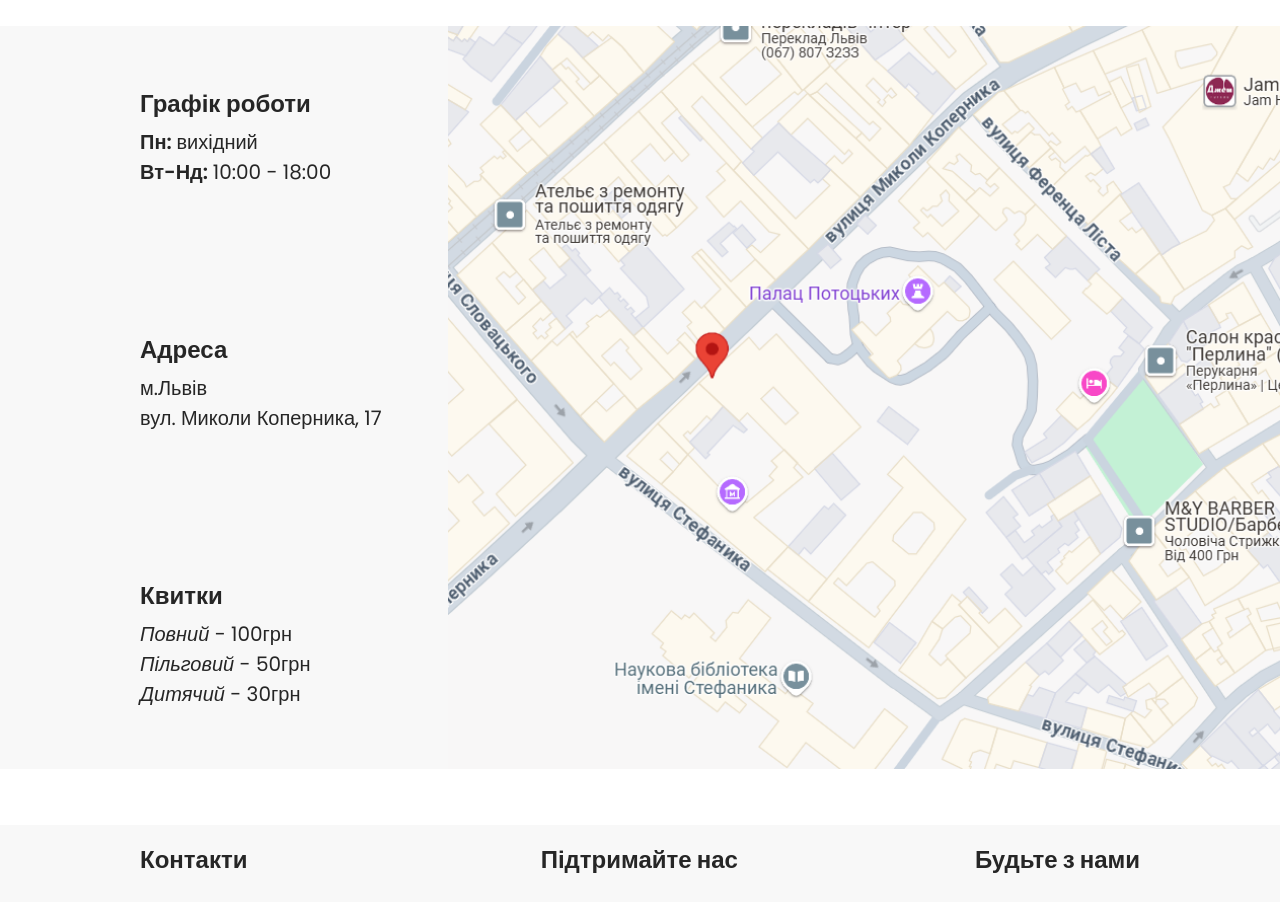
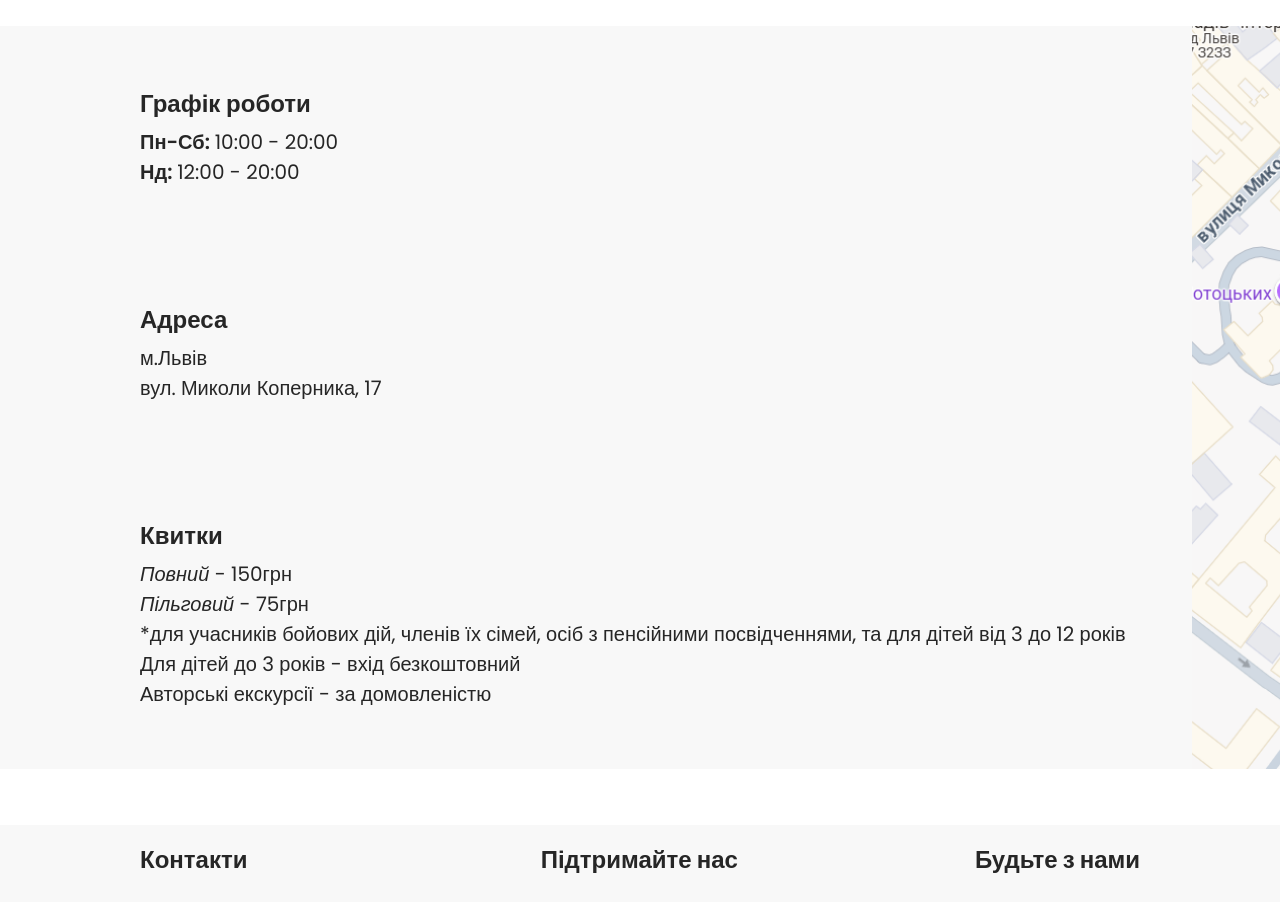
Before and after one commit to sofibrezden/shymchuk_space, a React (Create React App) app in the folder frontend/: page / in a window 1280 px wide. Shown: the part 3100-4002 px from the top of the page. Built offline with nearby package versions, Linux system fonts and the light colour scheme.

Commit message:
fixed schedule and tickets price

```diff
--- a/frontend/src/components/views/HomeView/components/Info/Info.tsx
+++ b/frontend/src/components/views/HomeView/components/Info/Info.tsx
@@ -9,10 +9,10 @@
           <div className={styles.schedule}>
             <h4>Графік роботи</h4>
             <p>
-              <span className={styles.workingDay}>Пн: </span>вихідний
+              <span className={styles.workingDay}>Пн-Сб: </span>10:00 - 20:00
             </p>
             <p>
-              <span className={styles.workingDay}>Вт-Нд: </span>10:00 - 18:00
+              <span className={styles.workingDay}>Нд: </span>12:00 - 20:00
             </p>
           </div>
 
@@ -25,13 +25,23 @@
           <div className={styles.tickets}>
             <h4>Квитки</h4>
             <p>
-              <span className={styles.ticketType}>Повний</span> - 100грн
+              <span className={styles.ticketType}>Повний</span> - 150грн
             </p>
             <p>
-              <span className={styles.ticketType}>Пільговий</span> - 50грн
+              <span className={styles.ticketType}>Пільговий</span> - 75грн
+            </p>
+            <div className={styles.noteWrapper}>
+  <p className={styles.note}>
+    *для учасників бойових дій, членів їх сімей,
+    осіб з пенсійними посвідченнями, та для дітей від 3 до 12 років
+  </p>
+</div>
+
+            <p>
+              <span className={styles.extraOptions}>Для дітей до 3 років - вхід безкоштовний</span>
             </p>
             <p>
-              <span className={styles.ticketType}>Дитячий</span> - 30грн
+              <span className={styles.extraOptions}>Авторські екскурсії - за домовленістю</span>
             </p>
           </div>
         </div>
```
